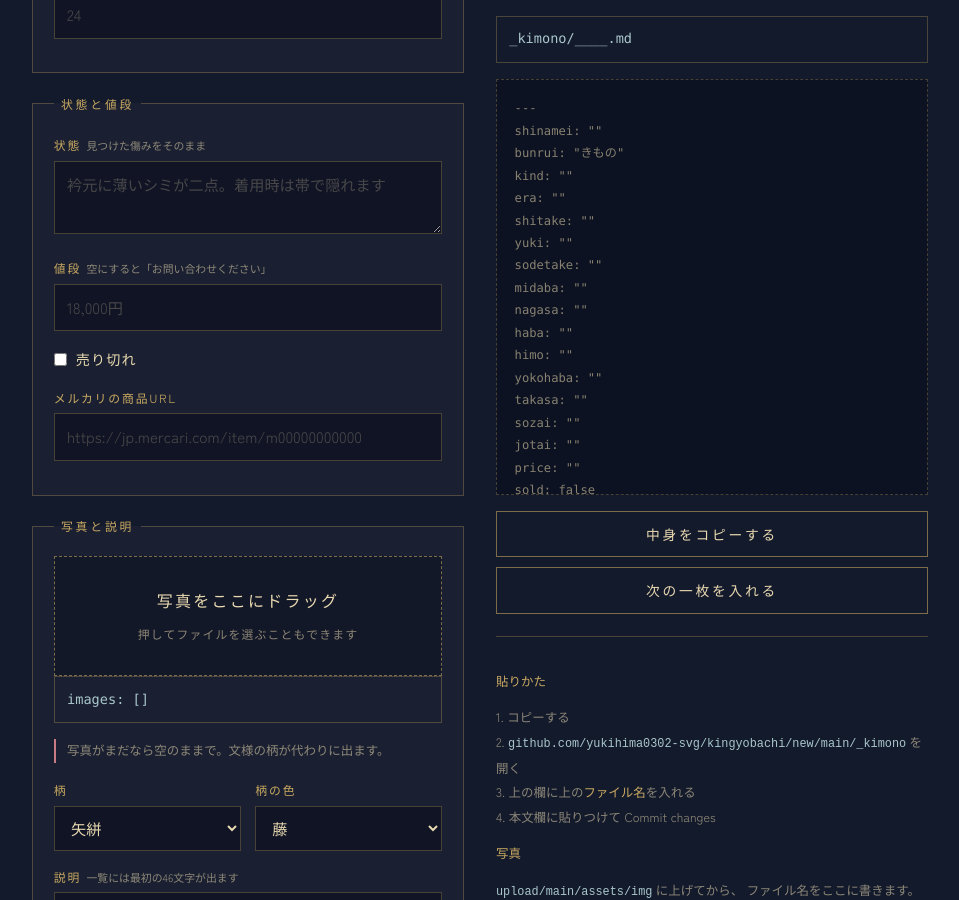
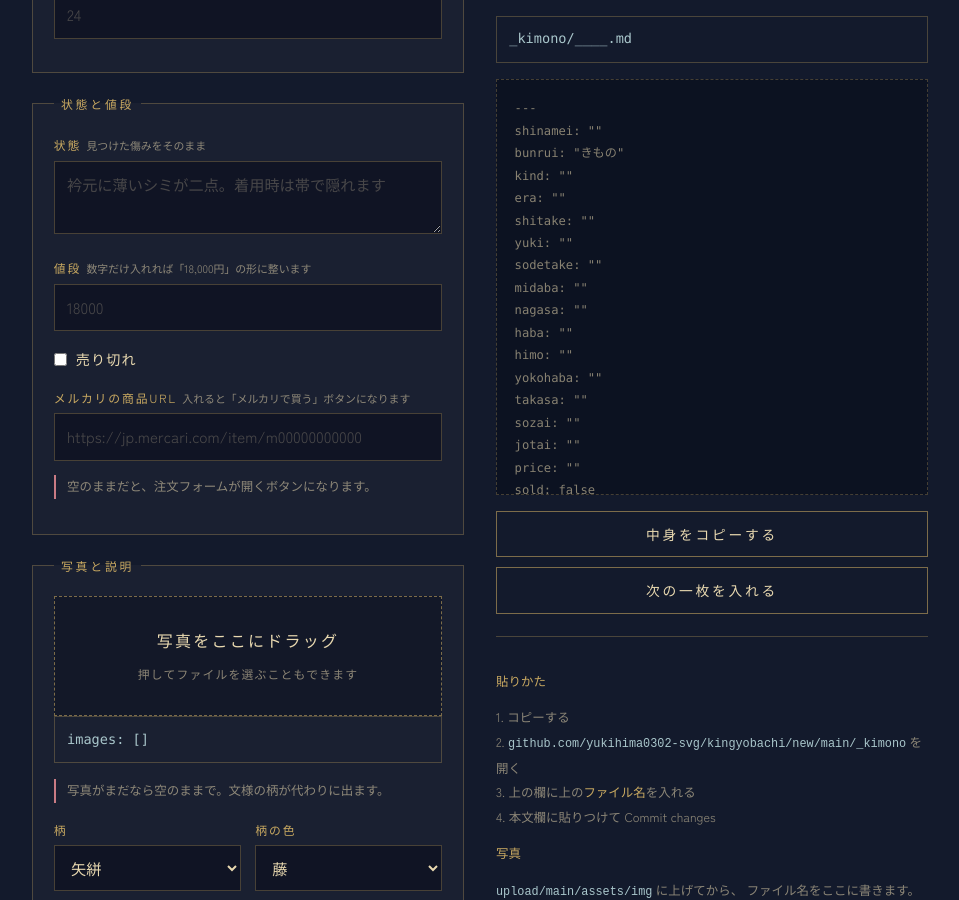
Before and after one commit to yukihima0302-svg/kingyobachi, a Jekyll site: the page built from tsukuru.html, in a window 1280 px wide and 900 px high, scrolled down 807 px. Shown: the whole window, without its empty margins (160-1119 px from the left). Built offline with Jekyll 4.4.1, drawn with Linux system fonts in a browser that asks for light colours; some web fonts are replaced.

Commit message:
Add files via upload

```diff
--- a/gallery.html
+++ b/gallery.html
@@ -44,7 +44,7 @@
 
 {% if sumi.size > 0 %}
 <div class="kugiri">
-  <span class="kugiri__ji">お嫁に行った一枚<small>SOLD</small></span>
+  <span class="kugiri__ji">お嫁に行った品<small>SOLD</small></span>
 </div>
 
 <p class="maegaki" style="margin-bottom:2rem;">こういうものを扱っています、というご参考に。同じものは二度と入りませんが、似たものが入ることはあります。</p>
--- a/index.html
+++ b/index.html
@@ -7,7 +7,7 @@
 </div>
 
 <div class="maegaki">
-  <p>{{ site.shop.established }}の創業から、この町できものを扱ってまいりました。祖父の代からの反物が蔵に眠り、新しい織りが毎月届きます。</p>
+  <p>大正から昭和にかけて作られたきもの、帯、帯留めを、譲り受けて、手入れをして、次に使う方へ渡しています。すべて一点物です。同じものは二つとありません。</p>
   <p>店舗を持たず、オンラインだけでやっています。羽織ってみていただけない代わりに、<strong>寸法と傷みは一枚ずつ、隠さず書いています。</strong>着られるかどうかは、まずその数字で判断してください。迷ったらお電話ください。写真を追加でお送りします。</p>
 </div>
 
@@ -37,7 +37,7 @@
 </div>
 
 <p style="text-align:center;margin-top:2.5rem;">
-  <a class="fumi" href="{{ '/gallery/' | relative_url }}">すべてのきものを見る</a>
+  <a class="fumi" href="{{ '/gallery/' | relative_url }}">すべての品を見る</a>
 </p>
 
 <div class="kugiri">
--- a/tsukuru.html
+++ b/tsukuru.html
@@ -232,17 +232,18 @@
         <textarea id="jotai" rows="2" placeholder="衿元に薄いシミが二点。着用時は帯で隠れます"></textarea>
       </label>
       <label>
-        <span>値段 <i>空にすると「お問い合わせください」</i></span>
-        <input id="price" placeholder="18,000円">
+        <span>値段 <i>数字だけ入れれば「18,000円」の形に整います</i></span>
+        <input id="price" inputmode="numeric" placeholder="18000">
       </label>
       <div class="yoko">
         <input type="checkbox" id="sold">
         <span>売り切れ</span>
       </div>
       <label>
-        <span>メルカリの商品URL</span>
+        <span>メルカリの商品URL <i>入れると「メルカリで買う」ボタンになります</i></span>
         <input id="kounyu" placeholder="https://jp.mercari.com/item/m00000000000">
       </label>
+      <p class="chui" id="kounyuSoe">空のままだと、注文フォームが開くボタンになります。</p>
     </fieldset>
 
     <fieldset>
@@ -639,6 +640,41 @@
       "長辺1600pxに縮めて、名前をつけ直したものが落ちてきます。それを assets/img に上げてください。";
   });
 
+  /* ---- 値段を整える ------------------------------------------
+     全角で打っても、カンマや「円」を忘れても、同じ形に揃える。
+     「お問い合わせください」のような文字はそのまま残す。 */
+  (function(){
+    var ran = id("price");
+
+    function hankaku(s){
+      return s.replace(/[０-９]/g, function(c){
+        return String.fromCharCode(c.charCodeAt(0) - 0xFEE0);
+      }).replace(/[，、]/g, ",");
+    }
+
+    ran.addEventListener("blur", function(){
+      var s = hankaku(ran.value.trim());
+      if (s === "") return;
+      var suji = s.replace(/[,\s円]/g, "");
+      if (/^\d+$/.test(suji)) {
+        ran.value = Number(suji).toLocaleString("ja-JP") + "円";
+        kumu();
+      }
+    });
+  })();
+
+  /* ---- 購入URLの有無で説明を変える ---------------------------- */
+  (function(){
+    var ran = id("kounyu"), soe = id("kounyuSoe");
+    function utsuru(){
+      soe.textContent = ran.value.trim()
+        ? "「メルカリで買う」ボタンになり、そのURLへ飛びます。"
+        : "空のままだと、注文フォームが開くボタンになります。";
+    }
+    ran.addEventListener("input", utsuru);
+    utsuru();
+  })();
+
   kakinaosuShashin();
 })();
 </script>
```
